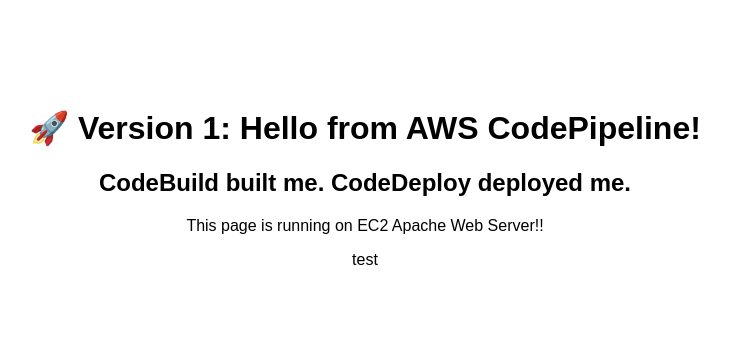
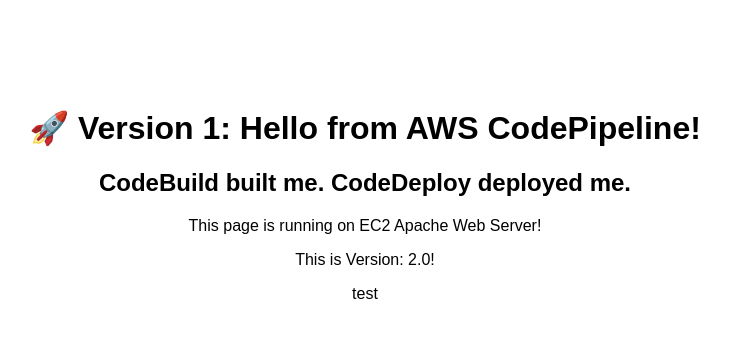
Before and after one commit to schogini/day19-pipeline-build-deploy-demo, a plain HTML site: page index.html in a window 1280 px wide. Shown: the whole page, without its empty margins (275-1004 px from the left). Drawn offline with Linux system fonts and the light colour scheme.

Commit message:
Version 2.0

```diff
--- a/index.html
+++ b/index.html
@@ -6,7 +6,8 @@
 <body style="font-family: Arial; text-align: center; padding-top: 80px;">
   <h1>🚀 Version 1: Hello from AWS CodePipeline!</h1>
   <h2>CodeBuild built me. CodeDeploy deployed me.</h2>
-  <p>This page is running on EC2 Apache Web Server!!</p>
+  <p>This page is running on EC2 Apache Web Server!</p>
+  <p>This is Version: 2.0!</p>
 </body>
 </html>
 
```
